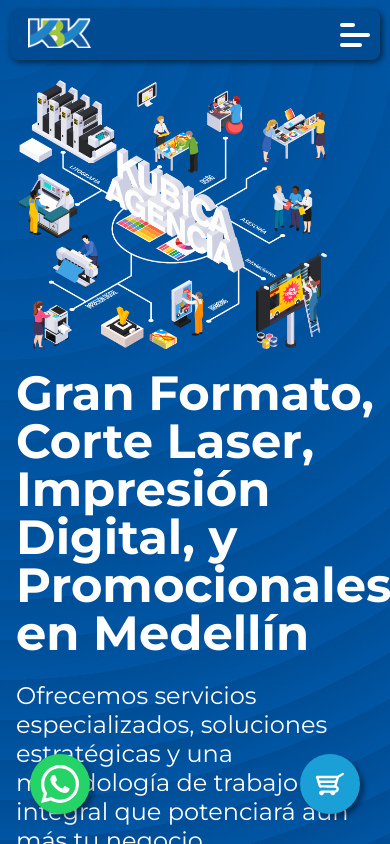
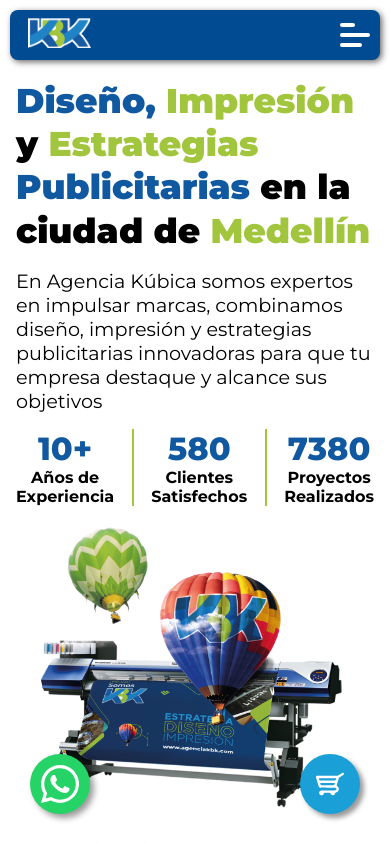
Before and after one commit to ZurielR92/project-kort, a Next.js app: page / in a window 390 px wide. Shown: the top 844 px of the page. Built offline with nearby package versions, Linux system fonts and the light colour scheme.

Commit message:
refactory

```diff
--- a/src/Components/CustomersSection/CustomersSection.module.scss
+++ b/src/Components/CustomersSection/CustomersSection.module.scss
@@ -21,7 +21,7 @@
         background: linear-gradient(to right, rgba(255, 255, 255, 0), white);
     }
     > div {
-        margin-top: 2rem;
+        margin-top: .5rem;
     }
     .logos {
     }
--- a/src/Components/WelcomeSection/WelcomeSection.module.scss
+++ b/src/Components/WelcomeSection/WelcomeSection.module.scss
@@ -1,11 +1,8 @@
 .welcomesection {
     min-height: 60vh;
     position: relative;
-    background-color: #0056a4;
     opacity: 1;
-    background-image:  repeating-radial-gradient( circle at 0 0, transparent 0, #0056a4 40px ), repeating-linear-gradient( #004b9255, #004b92 );    overflow: hidden;
     padding: 1rem;
-    color: white;
     display: flex;
     .container {
         display: flex;
@@ -22,7 +19,17 @@
             h1 {
                 font-size: 3.5rem;
                 line-height: 3.5rem;
+                font-weight: 700;
                 margin: 0;
+                margin-top: 2rem;
+                span {
+                    &.green {
+                        color: #A2C53E;
+                    }
+                    &.blue {
+                        color: #1059A1;
+                    }
+                }
             }
             p {
                 font-size: 1.5rem;
@@ -37,26 +44,28 @@
             }
             .counters {
                 display: flex;
+                justify-content: space-between;
+                flex-grow: 1;
                 gap: 2rem;
+                >span {
+                    width: 2px;
+                    background: #A2C53E;
+                    margin: 0;
+                }
                 > div {
+                    display: flex;
+                    flex-direction: column;
+                    justify-content: center;
+                    text-align: center;
                     strong {
                         font-size: 3rem;
+                        color: #1059A1;
+                        font-weight: 800;
                     }
                     h2 {
                         margin: 0;
                     }
                 }
-            }
-            button {
-                margin-top: 1rem;
-                border: none;
-                padding: 1rem;
-                font-family: var(--font-body);
-                background: var(--color-action);
-                font-weight: 500;
-                border-radius: .5rem;
-                color: white;
-                font-size: 1.1rem;
             }
         }
 
@@ -64,18 +73,6 @@
 
         }
 
-    }
-    .svg {
-        position: absolute;
-        bottom: -1px;
-        width: 100vw;
-        left: 0;
-    }
-    .background {
-        background: var(--color-primary);
-        z-index: -1;
-        object-fit: cover;
-        object-position: center;
     }
 }
 
@@ -119,3 +116,56 @@
         }
     }
 }
+
+
+@media screen and (max-width:450px) {
+    .welcomesection {
+        height: fit-content;
+        .container {
+            flex-direction: column;
+            align-items: center;
+            margin-top: 4rem;
+            margin-bottom: 0rem;
+            .info {
+                h1 {
+                    font-size: 2.15rem;
+                    font-weight: 900;
+                    line-height: 2.7rem;
+                    margin-top: 0rem;
+                }
+                p {
+                    font-size: 1.2rem;
+                    margin-top: 1rem;
+                    margin-bottom: 1rem;
+                }
+                .counters {
+                    justify-content: space-between;
+                    gap: 0;
+                    >div {
+                        display: flex;
+                        flex-direction: column;
+                        align-items: center;
+                        strong {
+                            font-size: 2rem;
+                        }
+                        h2 {
+                            font-size: 1rem;
+                            text-align: center;
+                        }
+                    }
+                }
+            }
+            .image {
+                width: 100%;
+                max-width: 100%;
+                display: flex;
+                justify-content: center;
+                img {
+                    max-width: 80vw;
+                    height: fit-content;
+                    object-fit: contain;
+                }
+            }
+        }
+    }
+}
--- a/src/Components/WelcomeSection/WelcomeSection.tsx
+++ b/src/Components/WelcomeSection/WelcomeSection.tsx
@@ -21,14 +21,13 @@
 
 	return (
 		<section className={styles.welcomesection}>
-			<CurveSVG className={styles.svg}/>
 			<div className={styles.container}>
 
 
 				<div className={styles.info}>
-					<h1>{title}</h1>
+					<h1><span className={styles.blue}>Diseño,</span> <span className={styles.green}>Impresión</span> y <span className={styles.green}>Estrategias</span> <span className={styles.blue}>Publicitarias</span> en la ciudad de <span className={styles.green}>Medellín</span></h1>
 					<p>
-						{description}
+						En Agencia Kúbica somos expertos en impulsar marcas, combinamos diseño, impresión y estrategias publicitarias innovadoras para que tu empresa destaque y alcance sus objetivos
 					</p>
 
 					<div className={styles.counters}>
@@ -36,10 +35,12 @@
 							<strong>10+</strong>
 							<h2>Años de <br /> Experiencia</h2>
 						</div>
+						<span></span>
 						<div>
 							<strong>580</strong>
 							<h2>Clientes <br /> Satisfechos</h2>
 						</div>
+						<span></span>
 						<div>
 							<strong>7380</strong>
 							<h2>Proyectos <br /> Realizados</h2>
@@ -51,7 +52,7 @@
 				<div className={styles.image}>
 
 
-					<Image priority src={urlImage} width={500} height={430} alt={altImage}/>
+					<Image priority src={'/welcome.png'} width={540} height={509} alt={altImage}/>
 
 
 				</div>
--- a/src/app/page.tsx
+++ b/src/app/page.tsx
@@ -44,12 +44,12 @@
         description={<>Ofrecemos servicios especializados, soluciones estratégicas y una metodología de trabajo integral que potenciará aún más tu negocio.</>}
         urlImage='/welcome-home.png'
       />
+      <CustomersSection/>
       {/* <AboutUs/> */}
       <CategoriesGrid categories={categories}/>
       {/* <CategoriesSection/> */}
       <Services/>
 
-      <CustomersSection/>
 
 
 
```
Also changed, not shown: public/welcome.png (added).
